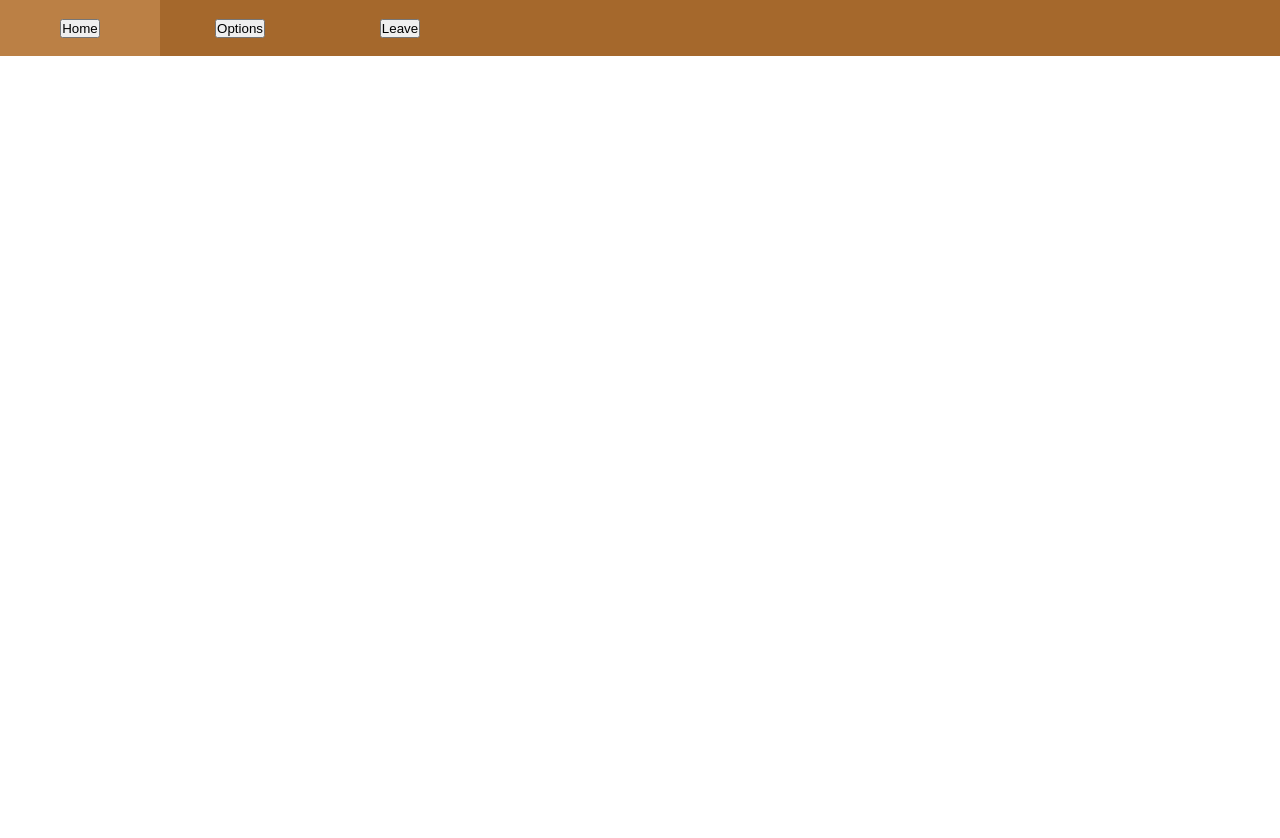
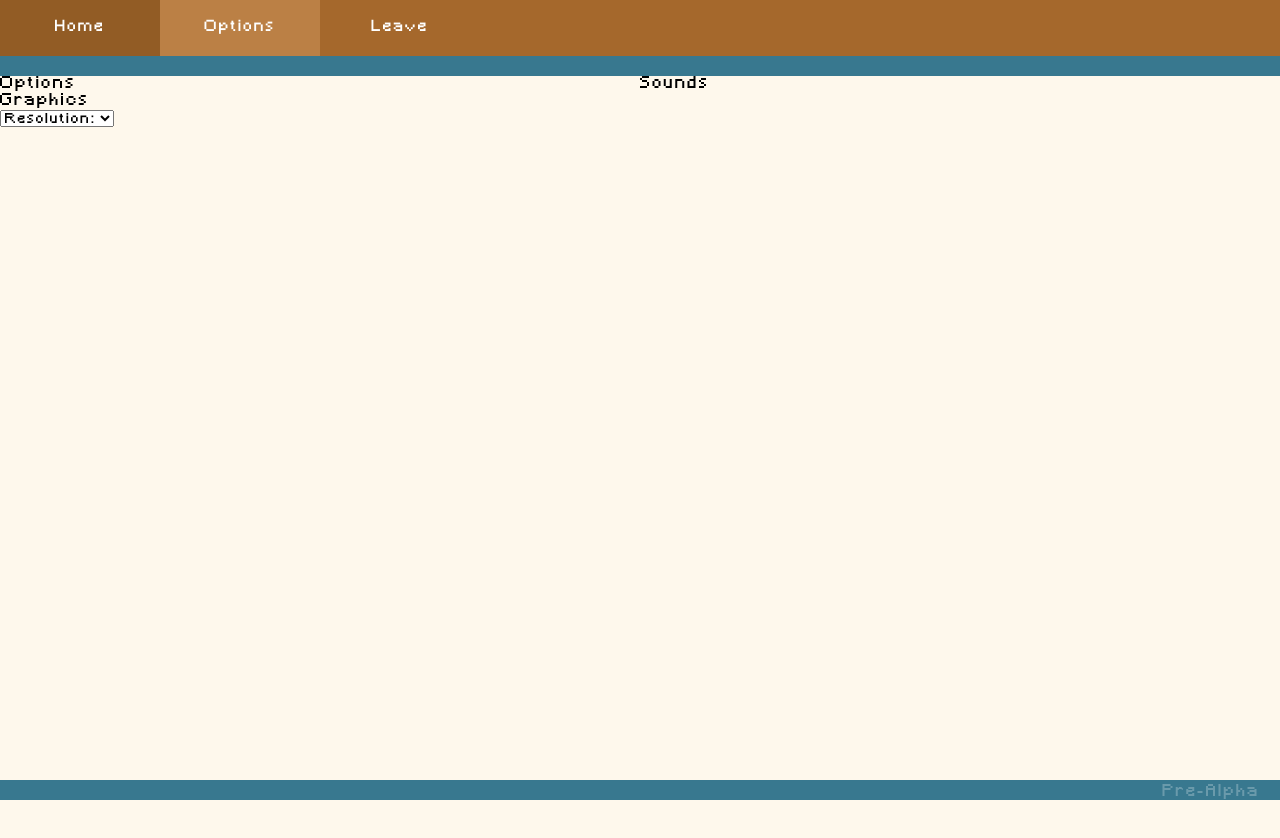
Before and after one commit to Ruslan-Studios/Growsseth-Board-Pre, an Angular app: page /options in a window 1280 px wide. Shown: the top 838 px of the page. Before the commit the page ends 800 px from the top, so only its background shows below. Built offline with nearby package versions, Linux system fonts and the light colour scheme.

Commit message:
aggiunto pixel font, divergenza classe navbar on click, inizio sezione options

```diff
--- a/src/app/components/options/options.component.html
+++ b/src/app/components/options/options.component.html
@@ -1,3 +1,22 @@
 <div class="container">
     <app-menu-nav></app-menu-nav>
+    <div class="undernav"></div>
+    <div class="options-container">
+        <div class="left-page">
+            <p>Options</p>
+            <p>Graphics</p>
+
+            <select name="resolutionSelect" id="resolutionSelect">
+                <option disabled selected>Resolution:</option>
+                <option *ngFor="let resolution of standardResolutions" [value]="resolution.join('x')">
+                    {{ resolution[0] }}x{{ resolution[1] }}
+                </option>
+            </select>
+
+        </div>
+        <div class="right-page">
+            <p>Sounds</p>
+        </div>
+    </div>
+    <app-menu-footer></app-menu-footer>
 </div>
--- a/src/app/components/options/options.component.scss
+++ b/src/app/components/options/options.component.scss
@@ -0,0 +1,22 @@
+.undernav
+{
+    width: 100%;
+    height: 20px;
+    background-color: #38788F;
+}
+
+.options-container {
+    display: flex;
+
+    height: calc(1024px - 93.6px);
+
+    .left-page {
+        width: 50%;
+        background-color: #fef8ec;
+    }
+
+    .right-page {
+        width: 50%;
+        background-color: #fef8ec;
+    }
+}
--- a/src/app/components/options/options.component.ts
+++ b/src/app/components/options/options.component.ts
@@ -3,6 +3,7 @@ import { CommonModule } from '@angular/common';
 import { RouterOutlet, Router } from '@angular/router';
 import { app } from '@tauri-apps/api';
 import { MenuNavComponent } from '../templates/menu-nav/menunav.component';
+import { MenuFooterComponent } from '../templates/menu-footer/menufooter.component';
 
 @Component({
   selector: 'app-root',
@@ -11,7 +12,8 @@ import { MenuNavComponent } from '../templates/menu-nav/menunav.component';
   imports: [
     CommonModule,
     RouterOutlet,
-    MenuNavComponent
+    MenuNavComponent,
+    MenuFooterComponent
   ],
 
   templateUrl: './options.component.html',
@@ -20,6 +22,12 @@ import { MenuNavComponent } from '../templates/menu-nav/menunav.component';
 
 export class OptionsComponent
 {
+
+  standardResolutions: number[][] = [
+    [1440, 1024],
+    [1080, 768],
+    [720, 512]
+  ]
 
   constructor(private router: Router) {
 
--- a/src/app/components/templates/menu-footer/menufooter.component.scss
+++ b/src/app/components/templates/menu-footer/menufooter.component.scss
@@ -11,8 +11,11 @@
 
     p
     {
-        color: rgba(255, 255, 255, 0.5);
+        font-size: medium;
+        color: rgba(255, 255, 255, 0.25);
 
         margin-right: 20px;
+
+        margin-top: 3.5px;
     }
 }
--- a/src/app/components/templates/menu-nav/menunav.component.html
+++ b/src/app/components/templates/menu-nav/menunav.component.html
@@ -1,8 +1,8 @@
 <nav>
-    <div class="btn-nav btn-selected">
+    <div [ngClass]="{'btn-selected' : whichRoute() == 0}" class="btn-nav">
         <button (click)="toMenu()">Home</button>
     </div>
-    <div class="btn-nav">
+    <div [ngClass]="{'btn-selected' : whichRoute() == 1}" class="btn-nav">
         <button (click)="toOptions()">Options</button>
     </div>
     <div class="btn-nav">
--- a/src/app/components/templates/menu-nav/menunav.component.scss
+++ b/src/app/components/templates/menu-nav/menunav.component.scss
@@ -17,6 +17,17 @@ nav
         align-items: center;
         justify-content: center;
         transition: .1s ease;
+
+        button {
+            width: 100%;
+            height: 100%;
+            background-color: transparent;
+            border: none;
+
+            color: white;
+
+            font-size: 15px;
+        }
     }
 
     .btn-nav:hover
--- a/src/app/components/templates/menu-nav/menunav.component.ts
+++ b/src/app/components/templates/menu-nav/menunav.component.ts
@@ -11,6 +11,20 @@ import { exit } from '@tauri-apps/api/process';
   imports: [CommonModule]
 })
 export class MenuNavComponent implements OnInit {
+
+  whichRoute(): number {
+
+    if(this.router.url == "/")
+    {
+      return 0;
+    }
+    else if(this.router.url == "/options")
+    {
+      return 1;
+    }
+
+    return -1;
+  }
 
   constructor(private router: Router) {
 
--- a/src/styles.css
+++ b/src/styles.css
@@ -1,3 +1,7 @@
+@font-face {
+  font-family: 'PixelFont';
+  src: url('./app/fonts/Minecraft.ttf') format('truetype')
+}
 *
 {
   margin: 0;
@@ -11,4 +15,8 @@
   -moz-user-select: none;
   -ms-user-select: none;
   user-select: none;
+
+  font-family: 'PixelFont', sans-serif;
+
+  letter-spacing: 0.15em;
 }
```
Also changed, not shown: src/app/fonts/Minecraft.ttf (added). Lines whose indentation alone changed are shown as unchanged.
